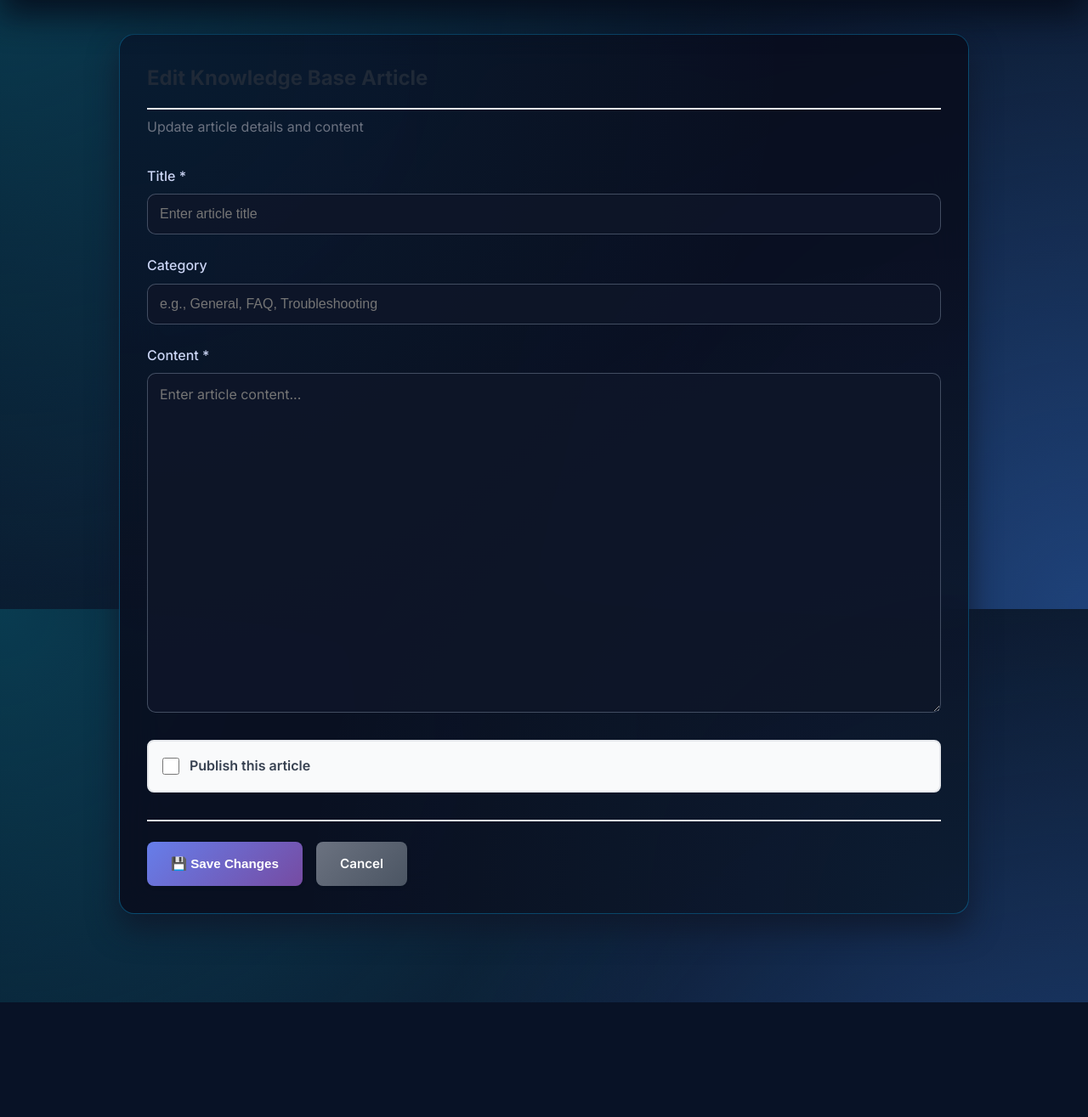
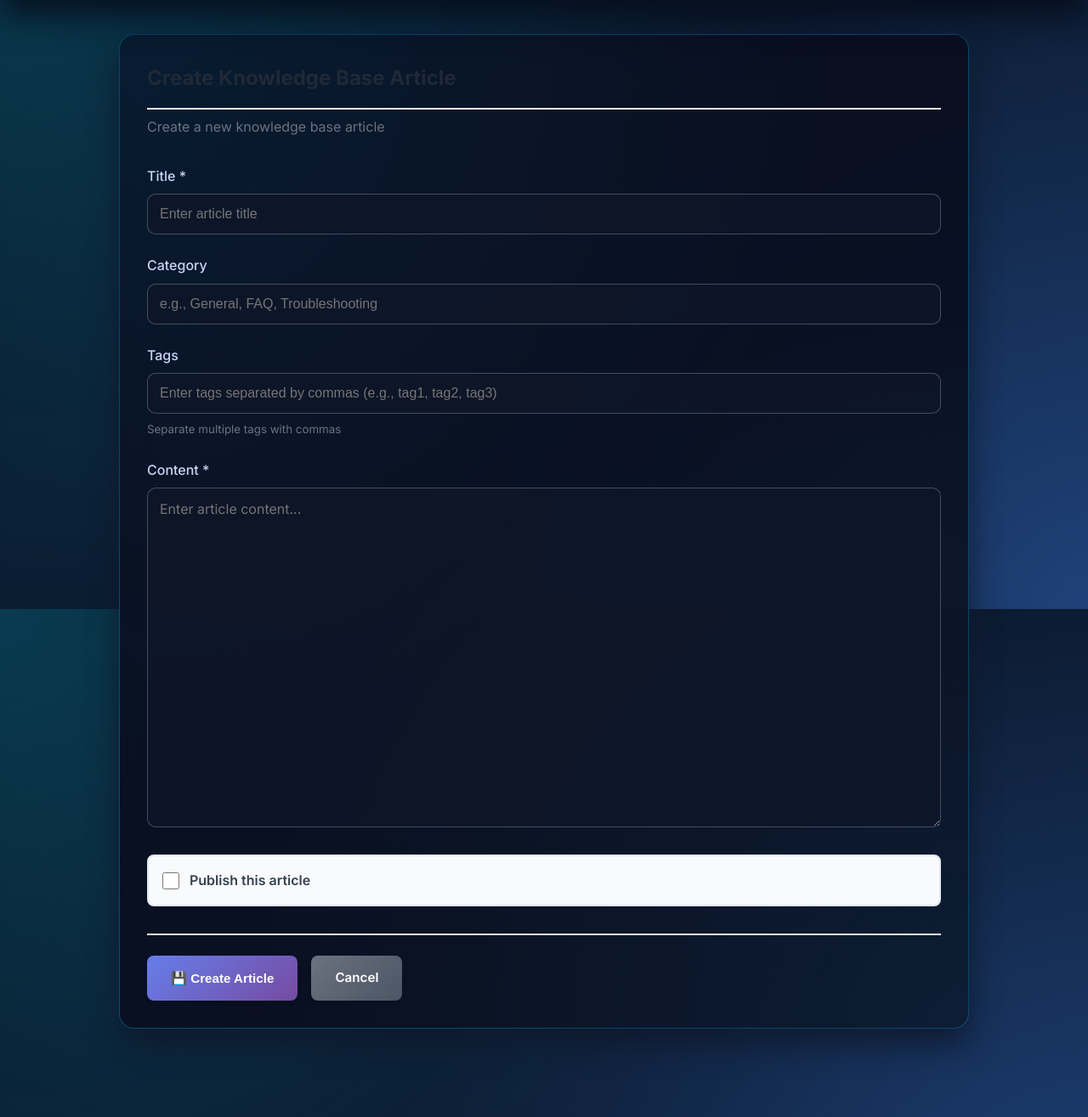
Before and after one commit to varun-aahil/Multi-Tenant-Helpdesk, a Django app: template templates/frontend/admin/kb_article_detail.html in a window 1280 px wide. Shown: the part 83-1398 px from the top of the page at 85% size. Before the commit the page ends 1263 px from the top, so only its background shows below. Run offline with Django 5.2, Linux system fonts and the light colour scheme; the template is opened without the code that fills it, so the values that code supplies are empty.

Commit message:
Fix admin KB article creation - redirects to login issue - Created custom admin_kb_article_create view that uses JWT authentication instead of Django admin - Updated Create Article button to link to custom view instead of Django admin - Added tags field support in create/edit form - Template now supports both create and edit modes - Fixes issue where clicking Create Article would logout user and redirect to login

```diff
--- a/frontend/urls.py
+++ b/frontend/urls.py
@@ -28,5 +28,6 @@ urlpatterns = [
     path('admin-panel/tickets/<int:ticket_id>/', views.admin_ticket_detail, name='admin_ticket_detail'),
     path('admin-panel/customers/', views.admin_customers, name='admin_customers'),
     path('admin-panel/knowledge-base/', views.admin_knowledge_base, name='admin_knowledge_base'),
+    path('admin-panel/knowledge-base/create/', views.admin_kb_article_create, name='admin_kb_article_create'),
     path('admin-panel/knowledge-base/<int:article_id>/', views.admin_kb_article_detail, name='admin_kb_article_detail'),
 ]
--- a/templates/frontend/admin/kb_article_detail.html
+++ b/templates/frontend/admin/kb_article_detail.html
@@ -1,12 +1,16 @@
 {% extends 'frontend/base.html' %}
 
-{% block title %}Edit Article - Admin Panel{% endblock %}
+{% block title %}{% if article %}Edit{% else %}Create{% endif %} Article - Admin Panel{% endblock %}
 
 {% block content %}
 <div style="max-width: 1000px; margin: 0 auto;">
     <div class="card">
-        <h2 style="margin-bottom: 0.5rem; color: #1f2937; border-bottom: 2px solid #e5e7eb; padding-bottom: 1rem;">Edit Knowledge Base Article</h2>
-        <p style="color: #6b7280; margin-bottom: 2rem;">Update article details and content</p>
+        <h2 style="margin-bottom: 0.5rem; color: #1f2937; border-bottom: 2px solid #e5e7eb; padding-bottom: 1rem;">
+            {% if article %}Edit{% else %}Create{% endif %} Knowledge Base Article
+        </h2>
+        <p style="color: #6b7280; margin-bottom: 2rem;">
+            {% if article %}Update article details and content{% else %}Create a new knowledge base article{% endif %}
+        </p>
 
         <form method="post" id="editArticleForm">
             {% csrf_token %}
@@ -14,28 +18,34 @@
 
             <div class="form-group">
                 <label for="title">Title *</label>
-                <input type="text" id="title" name="title" value="{{ article.title }}" required placeholder="Enter article title">
+                <input type="text" id="title" name="title" value="{% if article %}{{ article.title }}{% endif %}" required placeholder="Enter article title">
             </div>
 
             <div class="form-group">
                 <label for="category">Category</label>
-                <input type="text" id="category" name="category" value="{{ article.category|default:'' }}" placeholder="e.g., General, FAQ, Troubleshooting">
+                <input type="text" id="category" name="category" value="{% if article %}{{ article.category|default:'' }}{% endif %}" placeholder="e.g., General, FAQ, Troubleshooting">
+            </div>
+
+            <div class="form-group">
+                <label for="tags">Tags</label>
+                <input type="text" id="tags" name="tags" value="{% if article %}{{ article.tags|join:', ' }}{% endif %}" placeholder="Enter tags separated by commas (e.g., tag1, tag2, tag3)">
+                <small style="color: #6b7280; display: block; margin-top: 0.5rem;">Separate multiple tags with commas</small>
             </div>
 
             <div class="form-group">
                 <label for="content">Content *</label>
-                <textarea id="content" name="content" required style="min-height: 400px; font-family: inherit;" placeholder="Enter article content...">{{ article.content }}</textarea>
+                <textarea id="content" name="content" required style="min-height: 400px; font-family: inherit;" placeholder="Enter article content...">{% if article %}{{ article.content }}{% endif %}</textarea>
             </div>
 
             <div class="form-group">
                 <label style="display: flex; align-items: center; gap: 0.75rem; cursor: pointer; padding: 1rem; background: #f9fafb; border-radius: 8px; border: 2px solid #e5e7eb; transition: all 0.3s;">
-                    <input type="checkbox" name="is_published" {% if article.is_published %}checked{% endif %} style="width: 20px; height: 20px; cursor: pointer;">
+                    <input type="checkbox" name="is_published" {% if article and article.is_published %}checked{% endif %} style="width: 20px; height: 20px; cursor: pointer;">
                     <span style="font-weight: 600; color: #374151;">Publish this article</span>
                 </label>
             </div>
 
             <div style="display: flex; gap: 1rem; margin-top: 2rem; padding-top: 1.5rem; border-top: 2px solid #e5e7eb;">
-                <button type="submit" class="btn btn-primary">💾 Save Changes</button>
+                <button type="submit" class="btn btn-primary">💾 {% if article %}Save Changes{% else %}Create Article{% endif %}</button>
                 <a href="{% url 'admin_knowledge_base' %}" class="btn btn-secondary">Cancel</a>
             </div>
         </form>
--- a/templates/frontend/admin/knowledge_base.html
+++ b/templates/frontend/admin/knowledge_base.html
@@ -5,7 +5,7 @@
 {% block content %}
 <div style="display: flex; justify-content: space-between; align-items: center; margin-bottom: 1.5rem;">
     <h1>Knowledge Base</h1>
-    <a href="{% url 'admin:knowledgebase_knowledgebase_add' %}" class="btn btn-primary">Create Article</a>
+    <a href="{% url 'admin_kb_article_create' %}" class="btn btn-primary">Create Article</a>
 </div>
 
 {% if search or selected_category or published_filter %}
```
Also changed, not shown: frontend/views.py (+60 -0 lines).
